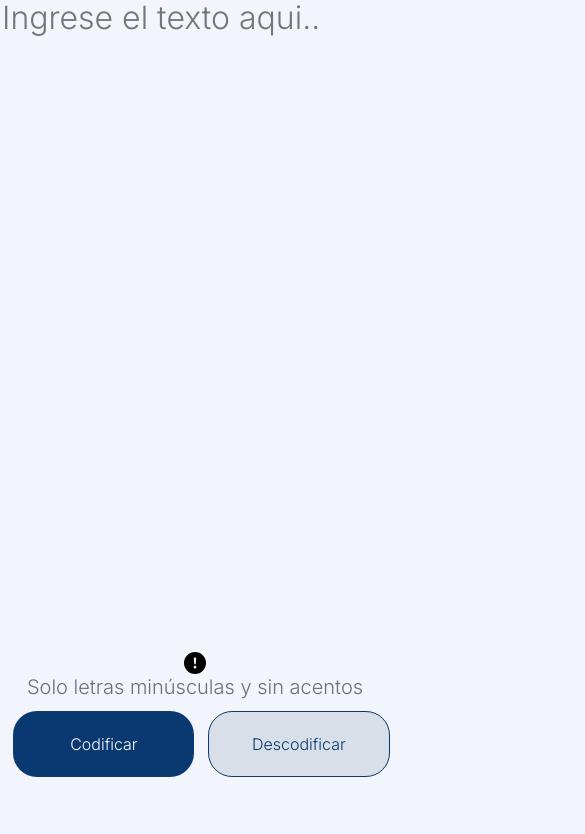
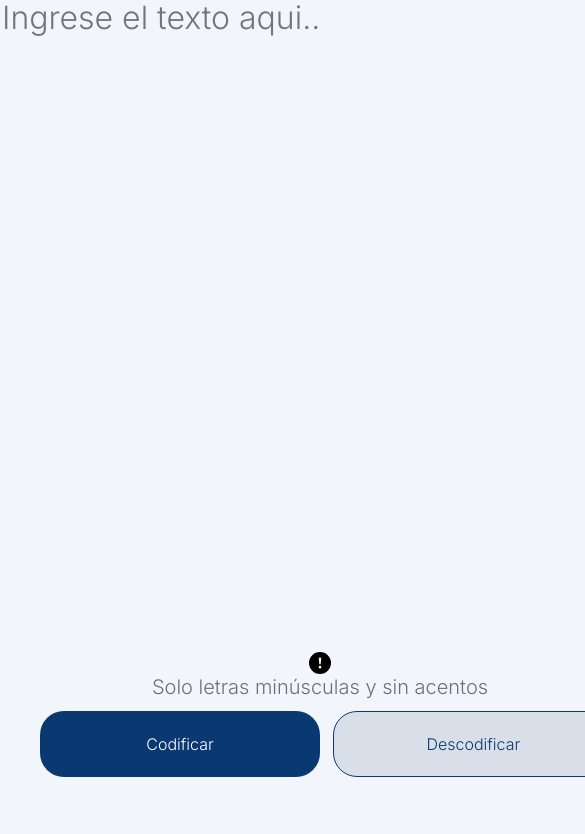
Before and after one commit to WilEgRo/proyecto-1, a plain HTML site: page index.html in a window 390 px wide. Shown: the part 56-890 px from the top of the page, 585 px wide, since content can reach past the window. Drawn offline with Linux system fonts and the light colour scheme.

Commit message:
cambiando el main a inline-table de max-width 640

```diff
--- a/style.css
+++ b/style.css
@@ -451,6 +451,7 @@ footer {
         margin: auto;
     }
     footer {
+        width: 40em;
         height: 46em;
         align-items: end;
         justify-content: center;
@@ -461,13 +462,10 @@ footer {
     }
 }
 
-/*@media screen and (max-width:480px) {
-    body {
-        background-color: #1a4774;
+@media screen and (max-width:640px) {
+    main {
+    display: inline-table;
+    width: 105em;
+    max-width: 100%;
     }
-    .logo {
-        flex-direction: column;
-        gap: 1rem;
-        margin: 1rem auto;
-    }
-}*/
+}
```
